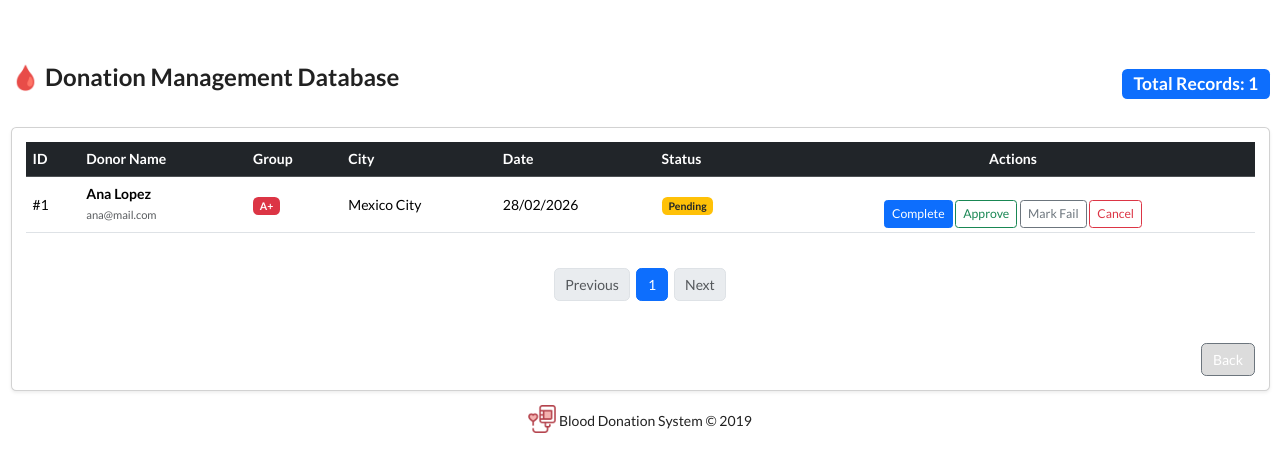
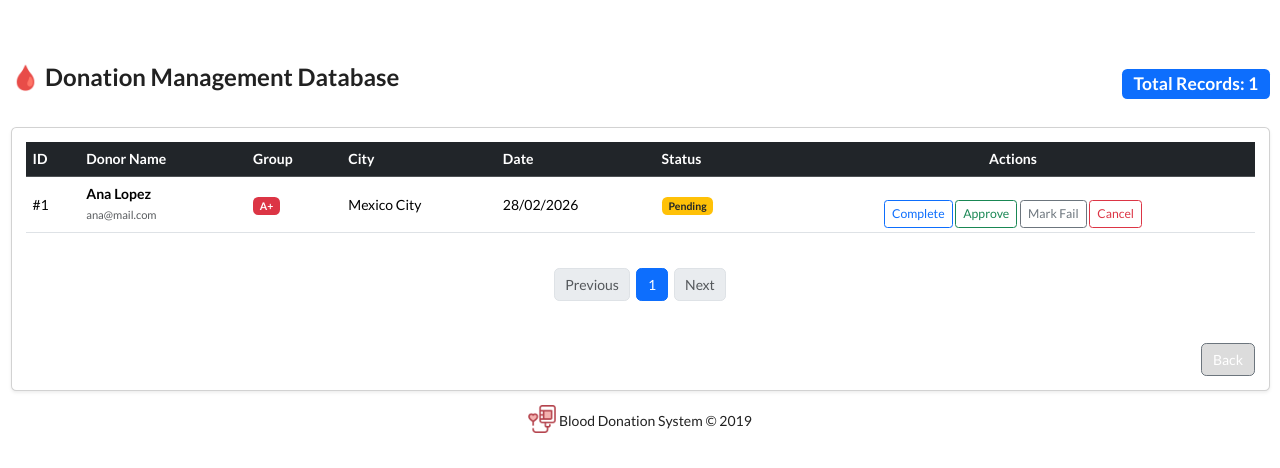
Before and after one commit to Ha-Mundo/Blood-Connect, a Flask app: page /all_donations_db in a window 1280 px wide. Shown: the part 219-687 px from the top of the page. Run offline with Flask 3, Linux system fonts and the light colour scheme; a user stored in the database is signed in; data comes from the database, SQL or seed files in the repository; data that the repository does not hold is empty; some libraries are stand-ins or nearby versions.

Commit message:
style: update completed button color

```diff
--- a/templates/donation_db.html
+++ b/templates/donation_db.html
@@ -50,7 +50,7 @@
                                     <form action="{{ url_for('update_donation_status', id=donation.id) }}" method="POST">
                                         <input type="hidden" name="csrf_token" value="{{ csrf_token() }}">
 
-                                        <button name="new_status" value="Completed" class="btn btn-primary btn-sm" title="Mark Completed">
+                                        <button name="new_status" value="Completed" class="btn btn-outline-primary btn-sm" title="Mark Completed">
                                             <i class="bi bi-flag-fill"></i> Complete
                                         </button>
 
--- a/templates/request_db.html
+++ b/templates/request_db.html
@@ -48,7 +48,7 @@
                                     <form action="{{ url_for('update_request_status', id=req.id) }}" method="POST" class="m-0">
                                         <input type="hidden" name="csrf_token" value="{{ csrf_token() }}">
 
-                                        <button name="new_status" value="Completed" class="btn btn-primary btn-sm" title="Mark Completed">
+                                        <button name="new_status" value="Completed" class="btn btn-outline-primary btn-sm" title="Mark Completed">
                                             <i class="bi bi-flag-fill"></i> Complete
                                         </button>
 
```
